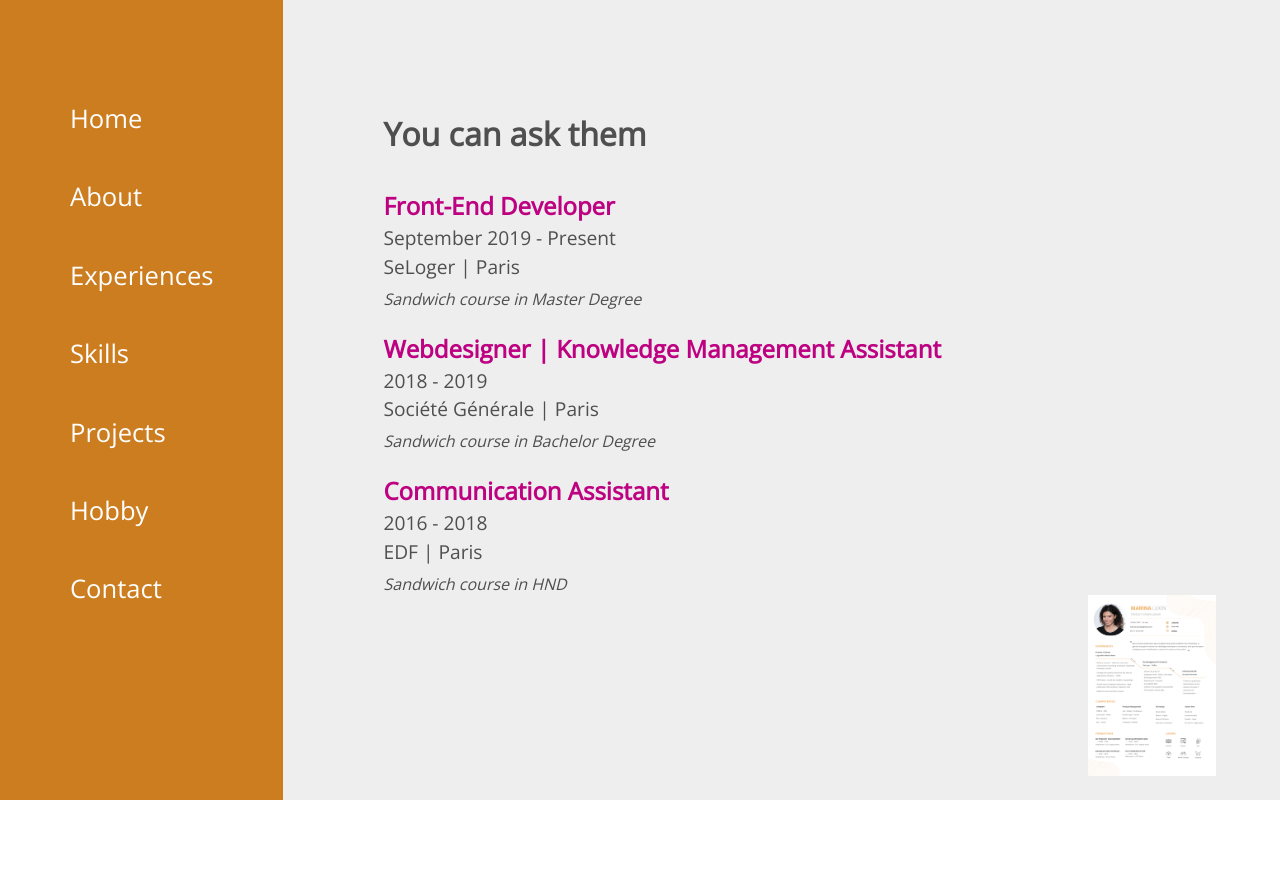
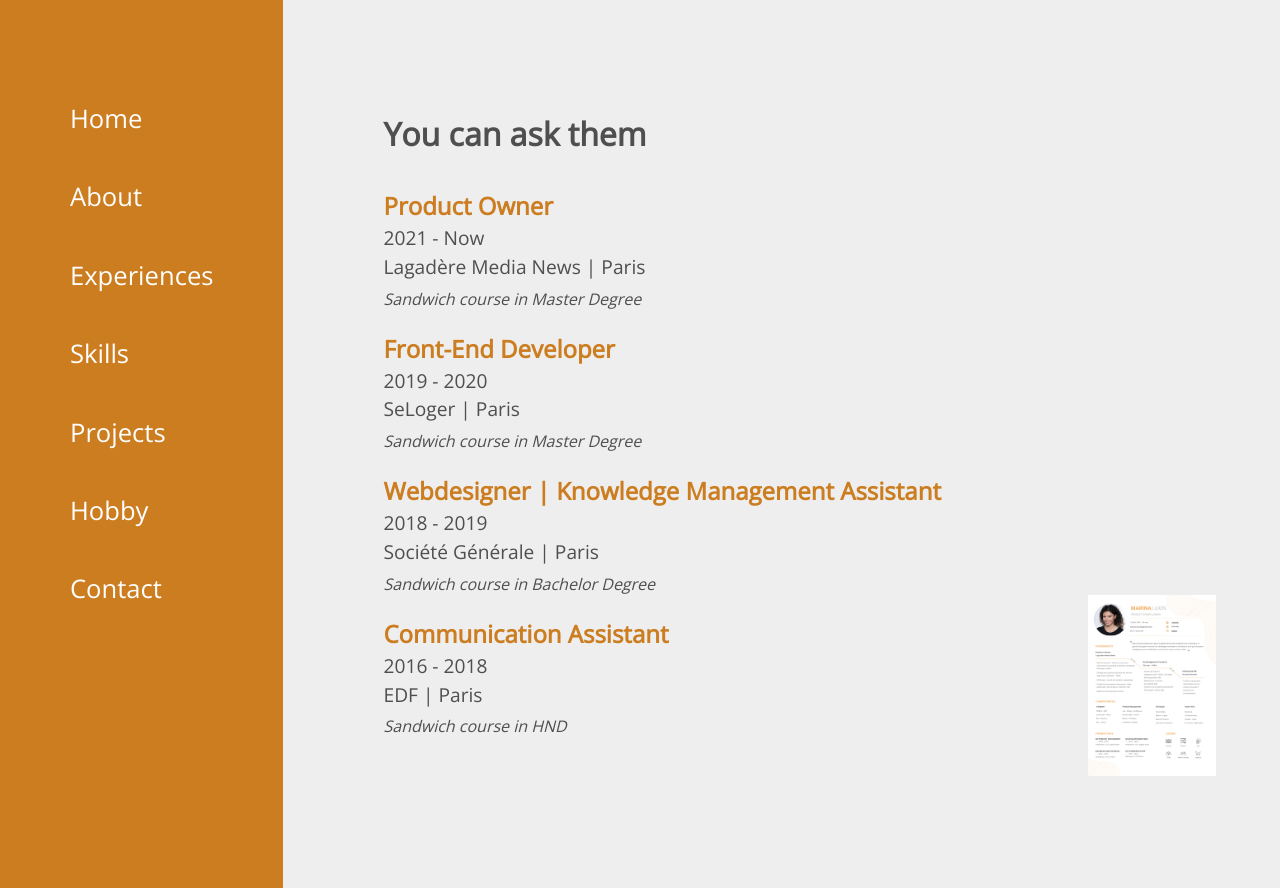
Before and after one commit to Rinaroar/online_po, a React (Create React App) app: page /experiences in a window 1280 px wide. Before the commit the page ends 800 px from the top, so only its background shows below. Built offline with nearby package versions, Linux system fonts and the light colour scheme.

Commit message:
experiences

```diff
--- a/src/contents/Experience.js
+++ b/src/contents/Experience.js
@@ -36,7 +36,7 @@ const WidecardContent = styled.div`
 `
 
 const ExpeTitle = styled.h2`
-  color: rgb(189, 1, 129);
+  color: #CC7D20;
 
   ${MAX.MEDIA_XS} {
     font-size: 1.2rem;
@@ -57,10 +57,17 @@ function Expe() {
   const [data] = useState([
 
     {
+      title: "Product Owner",
+      where: "Lagadère Media News | Paris",
+      from: "2021",
+      to: "Now",
+      during: "Sandwich course in Master Degree"
+    },
+    {
       title: "Front-End Developer",
       where: "SeLoger | Paris",
-      from: "September 2019",
-      to: "Present",
+      from: "2019",
+      to: "2020",
       during: "Sandwich course in Master Degree"
     },
     {
```
